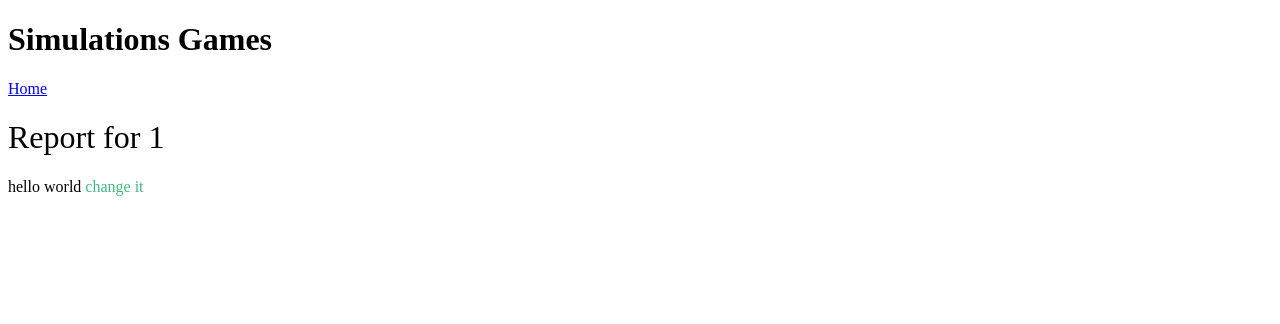
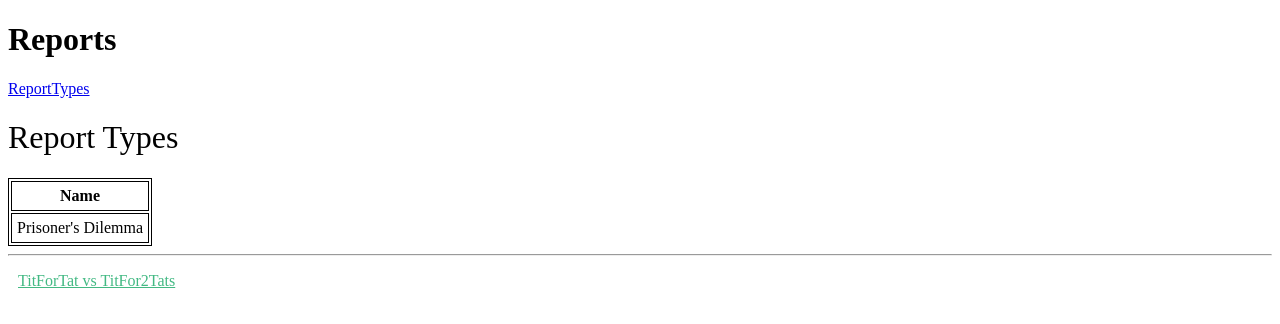
Before and after one commit to scottysinclair/simul, a Vue app: page /#/report/1 in a window 1280 px wide. Shown: the top 324 px of the page. Built offline with nearby package versions, Linux system fonts and the light colour scheme.

Commit message:
have multiple reports being displayed.

```diff
--- a/index.html
+++ b/index.html
@@ -7,10 +7,10 @@
   <body>
     <div id="app">
      <div id="header">
-     	<h1>Simulations Games</h1>
+     	<h1>Reports</h1>
      </div>
      <div id="body">
-    	<router-link to="/">Home</router-link>
+    	<router-link to="/report/1">ReportTypes</router-link>
    <!--
    <router-link to="/">Go to Foo</router-link>
     <router-link to="/games">Go to Bar</router-link>
--- a/src/components/GameListing.vue
+++ /dev/null
@@ -1,38 +0,0 @@
-<template>
-  <div>
-    <h2>Types of games:</h2>
-    {{state.name}}
-    <ul>
-     <li v-for="gameType in gameTypes">
-          <router-link v-bind:to="'/report/' + gameType">{{gameType}}</router-link>
-    </li>
-    </ul>
-  </div>
-</template>
-
-<script>
-import store from 'components/store.js'
-console.log('imported store into GameListing.vue')
-console.log(store)
-
-export default {
-  name: 'types-of-games',
-  data () {
-    return {
-      state: store.state,
-      gameTypes: ['Prisoner\'s dilemma', 'chess']
-    }
-  }
-}
-</script>
-
-<!-- Add "scoped" attribute to limit CSS to this component only -->
-<style scoped>
-h1, h2 {
-  font-weight: normal;
-}
-
-a {
-  color: #42b983;
-}
-</style>
--- a/src/components/Report.vue
+++ b/src/components/Report.vue
@@ -1,8 +1,22 @@
 <template>
   <div>
-    <h1>Report for {{$route.params.reportType}} </h1>
-    {{state.name}}
-    <a v-on:click="changeName()">change it </a>
+    <h1>{{report.name }}</h1>
+    <table>
+    <thead>
+      <tr>
+        <th v-for="column in report.columns">{{column.name}}</th>
+      </tr>
+    </thead>
+    <tbody>
+    <tr v-for="row in report.data">
+      <td v-for="item in row">{{item}}</td>
+    </tr>
+    </tbody>
+    </table>
+    <hr/>
+    <ul>
+      <li v-for="subReport in report.subReports"><router-link :to="'/report/' + subReport">{{state.getReport(subReport).name}}</router-link></li>
+    </ul>
   </div>
 </template>
 <script>
@@ -21,12 +35,25 @@ export default {
     changeName: function (event) {
       this.state.name = 'Hello World Report'
     }
+  },
+  computed: {
+    report: function () {
+      return this.state.getReport(this.$route.params.reportType) // eslint-disable-line
+    }
   }
 }
 </script>
 
 <!-- Add "scoped" attribute to limit CSS to this component only -->
 <style scoped>
+
+table,  tr, td, th  {
+  border: 1px solid black;
+}
+td, th {
+  padding: 5px 5px 5px 5px;
+}
+
 h1, h2 {
   font-weight: normal;
 }
--- a/src/components/store.js
+++ b/src/components/store.js
@@ -1,6 +1,70 @@
 console.log('------------- PROCESSING STORE.JS -----------------------------')
 export default {
   state: {
-    name: 'hello world'
+    reports: {
+      '1': {
+        id: 1,
+        name: 'Report Types',
+        columns: [
+          {
+            name: 'Name',
+            type: 'string'
+          }
+        ],
+        data: [
+         ['Prisoner\'s Dilemma']
+        ],
+        subReports: [2]
+      },
+      '2': {
+        id: 1,
+        name: 'TitForTat vs TitFor2Tats',
+        columns: [
+          {
+            name: 'Round',
+            type: 'number'
+          },
+          {
+            name: 'Payer A Card',
+            type: 'string'
+          },
+          {
+            name: 'Player B Card',
+            type: 'string'
+          },
+          {
+            name: 'Player A Balance',
+            type: 'number'
+          },
+          {
+            name: 'Player A Delta',
+            type: 'number'
+          },
+          {
+            name: 'Player B Balance',
+            type: 'number'
+          },
+          {
+            name: 'Player B Delta',
+            type: 'number'
+          }
+        ],
+        data: [
+         [1, 'COOPERATE', 'COOPERATE', 0, 300, 0, 300],
+         [2, 'COOPERATE', 'COOPERATE', 0, 600, 0, 600],
+         [3, 'COOPERATE', 'COOPERATE', 0, 900, 0, 900],
+         [4, 'COOPERATE', 'COOPERATE', 0, 1000, 0, 1000],
+         [5, 'COOPERATE', 'COOPERATE', 0, 1300, 0, 1300],
+         [6, 'COOPERATE', 'COOPERATE', 0, 1600, 0, 1600],
+         [7, 'COOPERATE', 'COOPERATE', 0, 1800, 0, 1800],
+         [8, 'COOPERATE', 'COOPERATE', 0, 2000, 0, 2000]
+        ],
+        subReports: []
+      }
+
+    },
+    getReport: function (id) {
+      return this.reports[ id ]
+    }
   }
 }
--- a/src/main.js
+++ b/src/main.js
@@ -1,6 +1,5 @@
 import Vue from 'vue'
 import Router from 'vue-router'
-import GameListing from './components/GameListing.vue'
 import Report from './components/Report.vue'
 
 Vue.config.debug = true
@@ -8,7 +7,6 @@ Vue.config.debug = true
 Vue.use(Router)
 
 const routes = [
-  { path: '/', component: GameListing },
   { path: '/report/:reportType', component: Report }
 ]
 
@@ -22,7 +20,7 @@ var router = new Router({
 // })
 
 // router.redirect({
-//  '*': '/home/index.html'
+//  '*': '/report/reportTypes'
 // })
 
 // 4. Create and mount the root instance.
```
Also changed, not shown: src/components/App.vue (deleted, +0 -10 lines).
